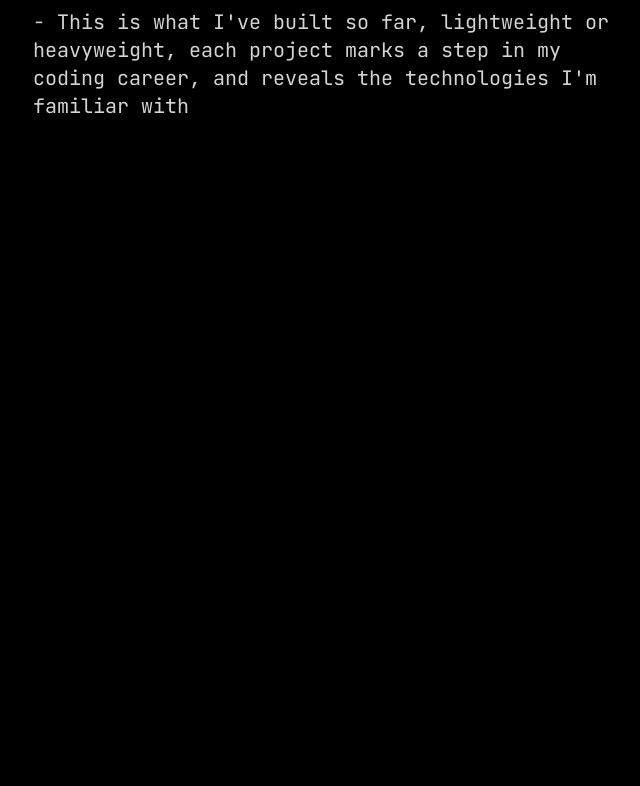
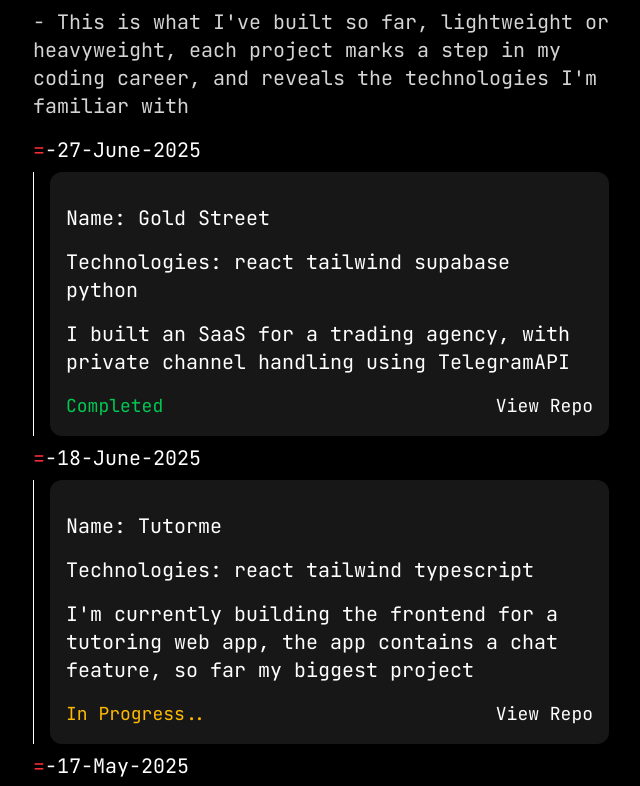
Before and after one commit to fareskebeh/portfolio, a React (Vite) app: page / in a window 1280 px wide. Shown: the part 960-1746 px from the top of the page, without its empty margins (639-1279 px from the left). Built offline with nearby package versions, Linux system fonts and the light colour scheme.

Commit message:
feat: Implemented project timeline layout

```diff
--- a/src/app/pages/MyWork.tsx
+++ b/src/app/pages/MyWork.tsx
@@ -1,11 +1,23 @@
+import TimelineBlock from "./TimelineBlock"
+import projects from "./projects"
+
 
 const MyWork = () => {
+
+
+
   return (
     <div className='text-xl space-y-4'>
       <p><span className='text-green-500'>{">"}</span> <span className="text-cyan-500">cat</span> <strong>My_work.txt</strong></p>
       <p className='text-green-400'># My work</p>
       <p className="text-neutral-300">- This is what I've built so far, lightweight or heavyweight, each project marks a step in my coding career, and reveals the technologies I'm familiar with</p>
-
+      <div>
+        {
+            projects.map((project,index)=> (
+                <TimelineBlock key={index} {...project}/>
+            ))
+        }
+      </div>
     </div>
   )
 }
--- /dev/null
+++ b/src/app/pages/TimelineBlock.tsx
@@ -0,0 +1,37 @@
+import React from 'react'
+
+type Props = {
+    name: string,
+    description: string;
+    technologies: string[],
+    startDate: string,
+    image: string,
+    state: string,
+    link: string
+}
+
+const TimelineBlock = (props: Props) => {
+  return (
+    <div>
+      <p><span className='text-red-500'>=</span>-{props.startDate}</p>
+      <div className='border-l border-white pl-4'>
+        <div className='bg-neutral-900 rounded-xl my-2 space-y-4 p-4'>
+            <img src="" alt="" />
+            <p>Name: {props.name}</p>
+            <p>Technologies: {
+                props.technologies.map((tech,index)=> (
+                    <span key={index}>{tech} </span>
+                ))
+                }</p>
+            <p>{props.description}</p>
+            <div className={` flex justify-between text-lg`}>
+                <p className={`${props.state === "Stopped" ? "text-red-500" : props.state==="Completed" ? "text-green-500" : "text-amber-400"}`}>{props.state}</p>
+                <a href={props.link}>View Repo</a>
+            </div>
+        </div>
+      </div>
+    </div>
+  )
+}
+
+export default TimelineBlock
```
